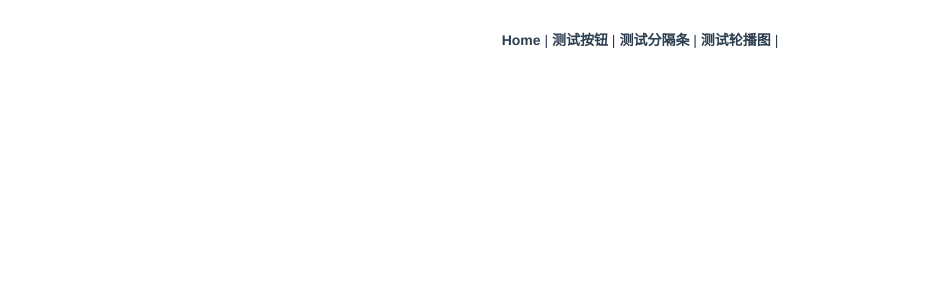
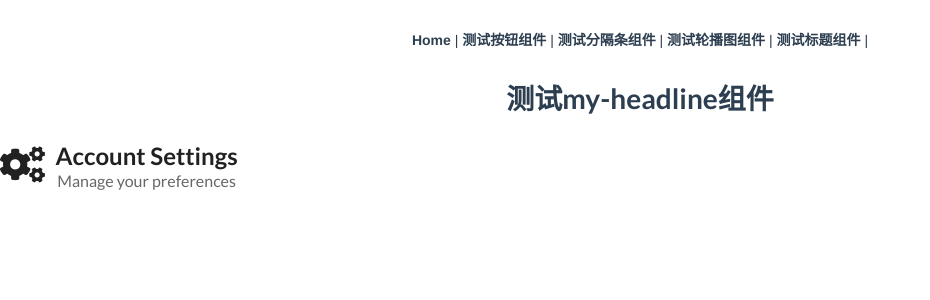
Before and after one commit to Mr-XiaoQinChen/package, a Vue app: page /pageheadline in a window 1280 px wide. Shown: the top 300 px of the page, without its empty margins (0-930 px from the left). Built offline with nearby package versions, Linux system fonts and the light colour scheme.

Commit message:
开发headline组件

```diff
--- a/examples/App.vue
+++ b/examples/App.vue
@@ -2,9 +2,10 @@
   <div id="app">
     <div id="nav">
       <router-link to="/">Home</router-link> |
-      <router-link to="/pagebutton">测试按钮</router-link> |
-      <router-link to="/pageDivider">测试分隔条</router-link> |
-      <router-link to="/pageSlider">测试轮播图</router-link> |
+      <router-link to="/pageButton">测试按钮组件</router-link> |
+      <router-link to="/pageDivider">测试分隔条组件</router-link> |
+      <router-link to="/pageSlider">测试轮播图组件</router-link> |
+      <router-link to="/pageHeadline">测试标题组件</router-link> |
     </div>
     <router-view/>
   </div>
--- a/examples/router/index.js
+++ b/examples/router/index.js
@@ -33,6 +33,14 @@ const routes = [
     // this generates a separate chunk (about.[hash].js) for this route
     // which is lazy-loaded when the route is visited.
     component: () => import(/* webpackChunkName: "about" */ '../views/PageSlider.vue')
+  },
+  {
+    path: '/pageheadline',
+    name: 'page-headline',
+    // route level code-splitting
+    // this generates a separate chunk (about.[hash].js) for this route
+    // which is lazy-loaded when the route is visited.
+    component: () => import(/* webpackChunkName: "about" */ '../views/PageHeadline.vue')
   }
 ]
 
--- /dev/null
+++ b/examples/views/PageHeadline.vue
@@ -0,0 +1,15 @@
+<template>
+  <div>
+     <h1>测试my-headline组件</h1>
+     <my-headline></my-headline>
+  </div>
+</template>
+
+<script>
+export default {
+  name: 'page-headline'
+}
+
+</script>
+<style scoped lang='less'>
+</style>
--- /dev/null
+++ b/packages/headline/headline.vue
@@ -0,0 +1,17 @@
+<template>
+  <h2 class="ui header">
+    <i class="settings icon"></i>
+    <div class="content">
+      Account Settings
+      <div class="sub header">Manage your preferences</div>
+    </div>
+  </h2>
+</template>
+
+<script>
+export default {
+  name: 'Myheadline'
+}
+</script>
+<style scoped lang='less'>
+</style>
--- a/packages/index.js
+++ b/packages/index.js
@@ -4,11 +4,13 @@ import 'semantic-ui-css/semantic.css'
 import MyButton from './button/button.vue'
 import MyDivider from './divider/divider.vue'
 import MySlider from './slider/slider.vue'
+import MyHeadline from './headline/headline.vue'
 // 导出 组件
 export default {
   install (Vue) {
     Vue.component('MyButton', MyButton)
     Vue.component('MyDivider', MyDivider)
     Vue.component('MySlider', MySlider)
+    Vue.component('MyHeadline', MyHeadline)
   }
 }
```
